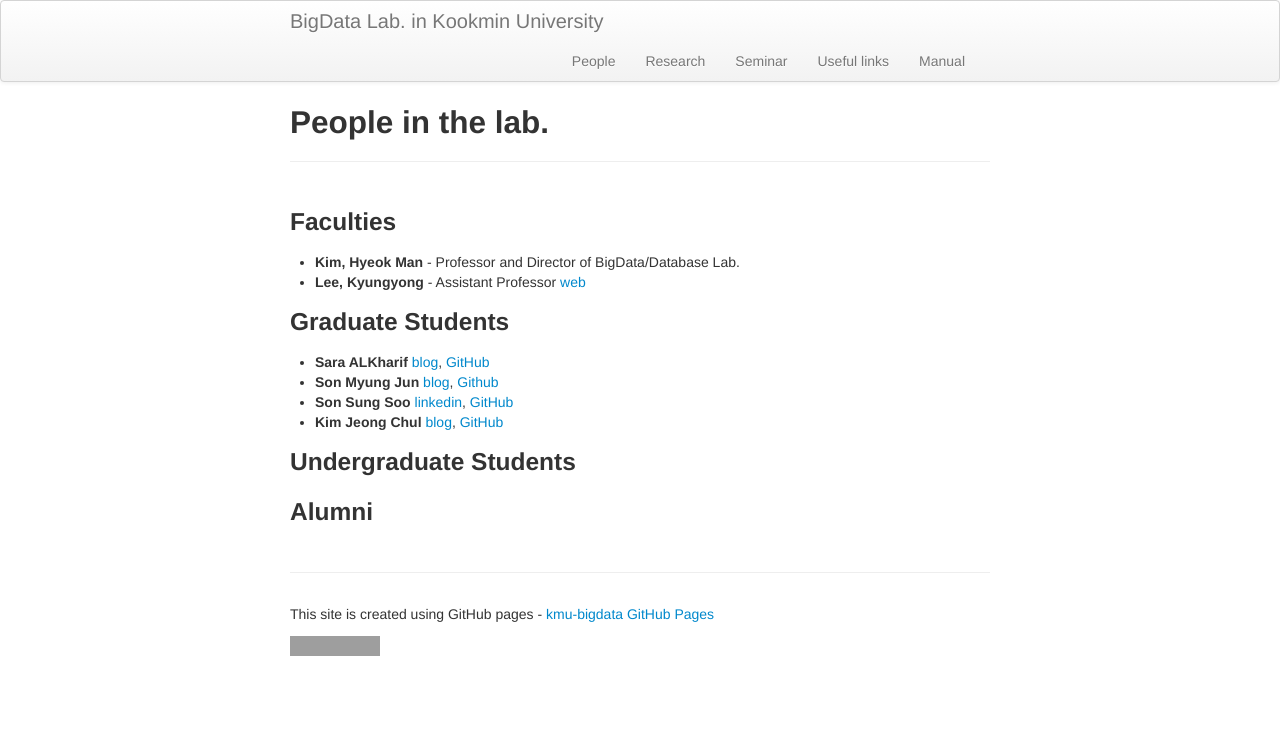
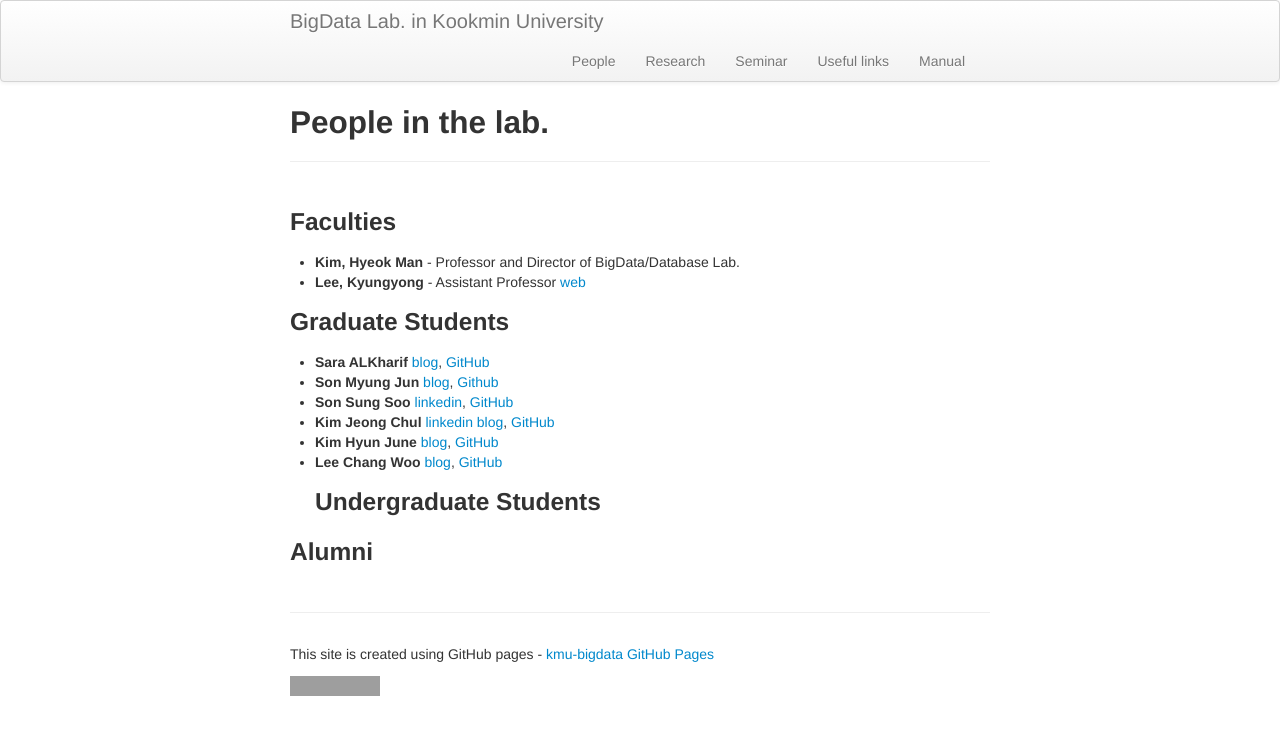
Before and after one commit to ddps-lab/kmu-bigdata.github.io, a Jekyll site: the page built from people/index.md, in a window 1280 px wide. Shown: the top 735 px of the page. Built offline with Jekyll 4.4.1, drawn with Linux system fonts in a browser that asks for light colours; grey boxes are pictures that could not be loaded.

Commit message:
update people hjkim, cwlee

```diff
--- a/people/index.md
+++ b/people/index.md
@@ -13,8 +13,9 @@ description: who are in Lab.
 * **Sara ALKharif** [blog](https://saraml.com/), [GitHub](https://github.com/sarah-Abdulaziz)
 * **Son Myung Jun** [blog](http://mjson.tistory.com/), [Github](https://github.com/mjaysonnn)
 * **Son Sung Soo** [linkedin](https://www.linkedin.com/in/sungsoo-son-ba8ba9122/), [GitHub](https://github.com/sun    gsu7437)
-* **Kim Jeong Chul** [blog](http://jeongchul.tistory.com/), [GitHub](https://github.com/KimJungChul)
-
+* **Kim Jeong Chul** [linkedin](https://www.linkedin.com/in/kimjungchul/) [blog](http://jeongchul.tistory.com/), [GitHub](https://github.com/KimJungChul)
+* **Kim Hyun June** [blog](https://m.blog.naver.com/PostList.nhn?blogId=4u_olion), [GitHub](https://github.com/oryondark/-)
+* **Lee Chang Woo** [blog](http://eyeballs.tistory.com), [GitHub](https://github.com/eyeballss)
 ### Undergraduate Students
 
 ### Alumni
```
